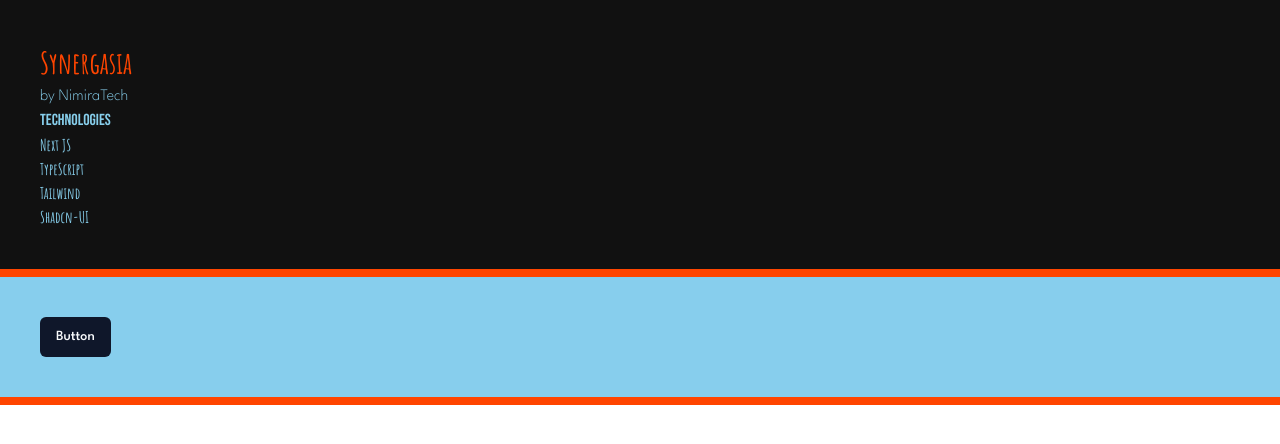
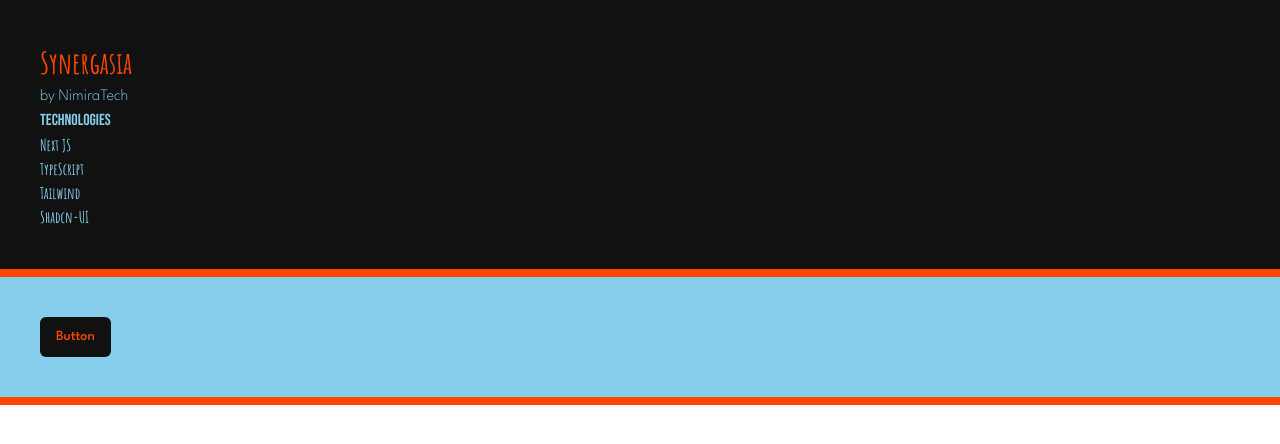
Before and after one commit to Nimira43/Dialogos, a Next.js app: page / in a window 1280 px wide. Shown: the top 444 px of the page. Built offline with nearby package versions, Linux system fonts and the light colour scheme.

Commit message:
Added synergasia variant of button to Shadcn Button component

```diff
--- a/src/app/page.tsx
+++ b/src/app/page.tsx
@@ -14,7 +14,7 @@
       <h5>Shadcn-UI</h5>
     </div>
     <div className='bg-[#87ceed] text-[#111] p-10 border-b-8 border-[#ff4500]'>
-      <Button>Button</Button>
+      <Button variant='synergasia'>Button</Button>
     </div>
     </>
 
--- a/src/components/ui/button.tsx
+++ b/src/components/ui/button.tsx
@@ -18,6 +18,7 @@
           "bg-secondary text-secondary-foreground hover:bg-secondary/80",
         ghost: "hover:bg-accent hover:text-accent-foreground",
         link: "text-primary underline-offset-4 hover:underline",
+        synergasia: "text-[#ff4500] bg-[#111] hover:bg-[#111]/90 hover:text-[#87ceeb]",
       },
       size: {
         default: "h-10 px-4 py-2",
```
